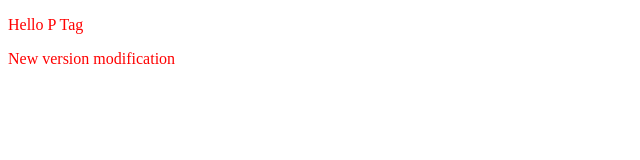
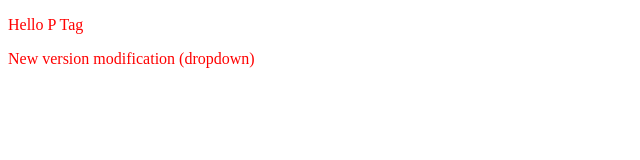
Before and after one commit to projan111/localrepo, a plain HTML site: page index.html in a window 1280 px wide. Shown: the full height of the page, 0-640 px from the left. Drawn offline with Linux system fonts and the light colour scheme.

Commit message:
add dropdown

```diff
--- a/index.html
+++ b/index.html
@@ -8,6 +8,6 @@
   </head>
   <body>
     <p>Hello P Tag</p>
-    <p>New version modification</p>
+    <p>New version modification (dropdown)</p>
   </body>
 </html>
```
